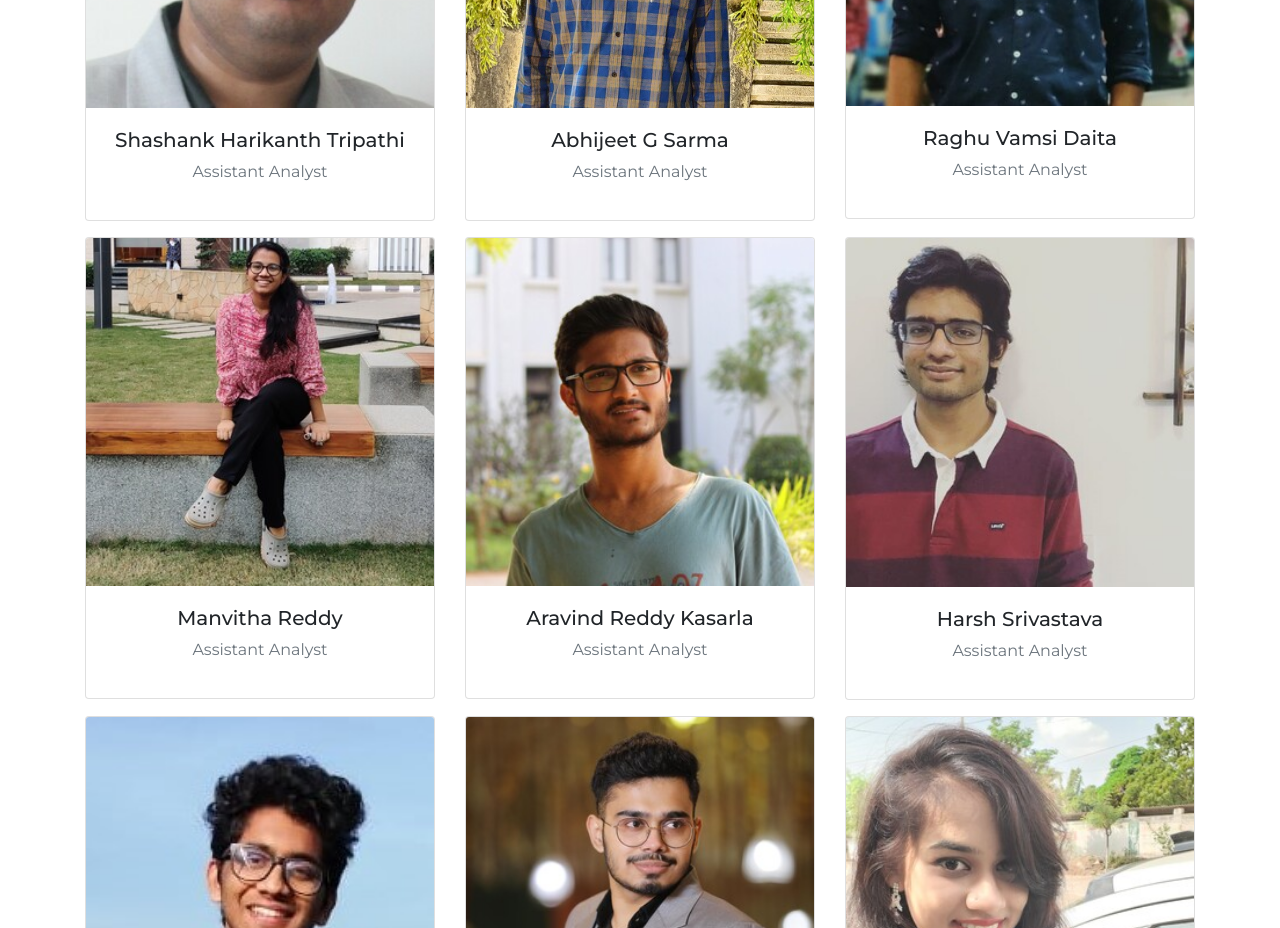
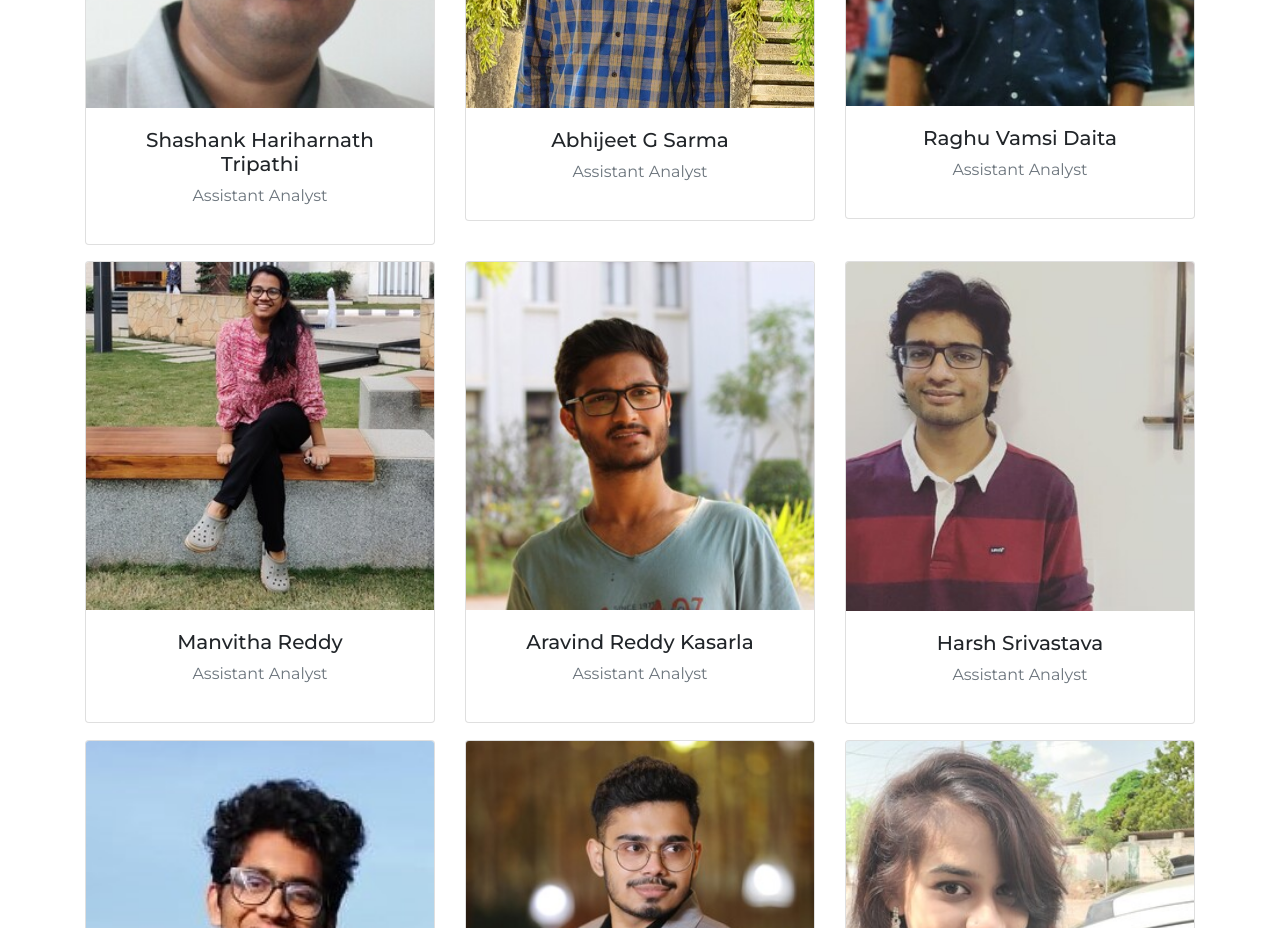
Before and after one commit to Big-Data-Analytics-Consulting-Cell/bdacc, a plain HTML site: page Teams.html in a window 1280 px wide. Shown: the part 4100-5028 px from the top of the page. Drawn offline with nearby package versions, Linux system fonts and the light colour scheme.

Commit message:
Update Teams.html

```diff
--- a/Teams.html
+++ b/Teams.html
@@ -214,7 +214,7 @@
               <div class="col-md-4">
                 <div class="card d-block mb-3"><img class="card-img-top" src="images/team/Shashank Tripathi.jpg" alt="image"/>
                   <div class="card-body text-center">
-                    <div class="h5">Shashank Harikanth Tripathi</div>
+                    <div class="h5">Shashank Hariharnath Tripathi</div>
                     <p class="text-muted">Assistant Analyst</p>
                   </div>
                 </div>
```
